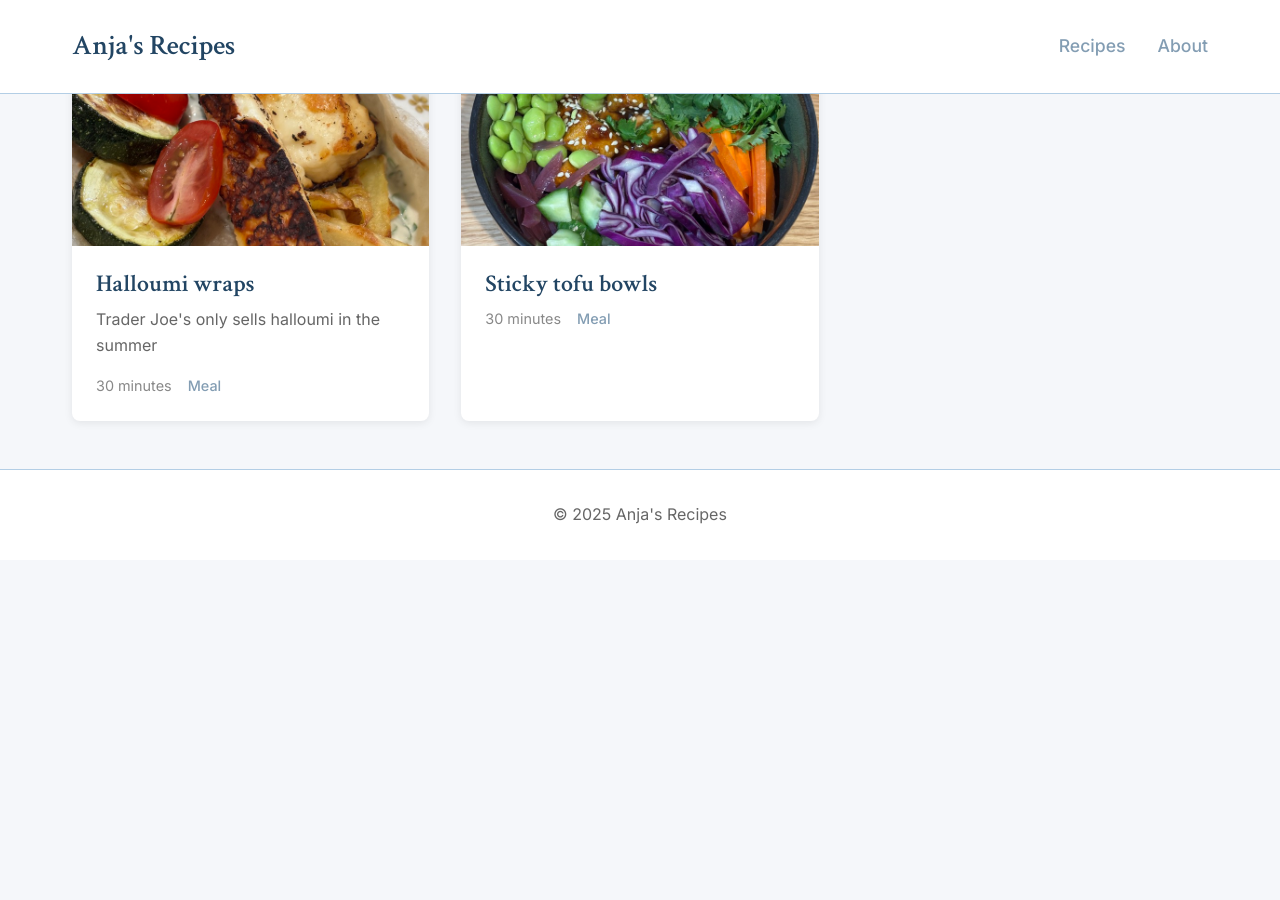
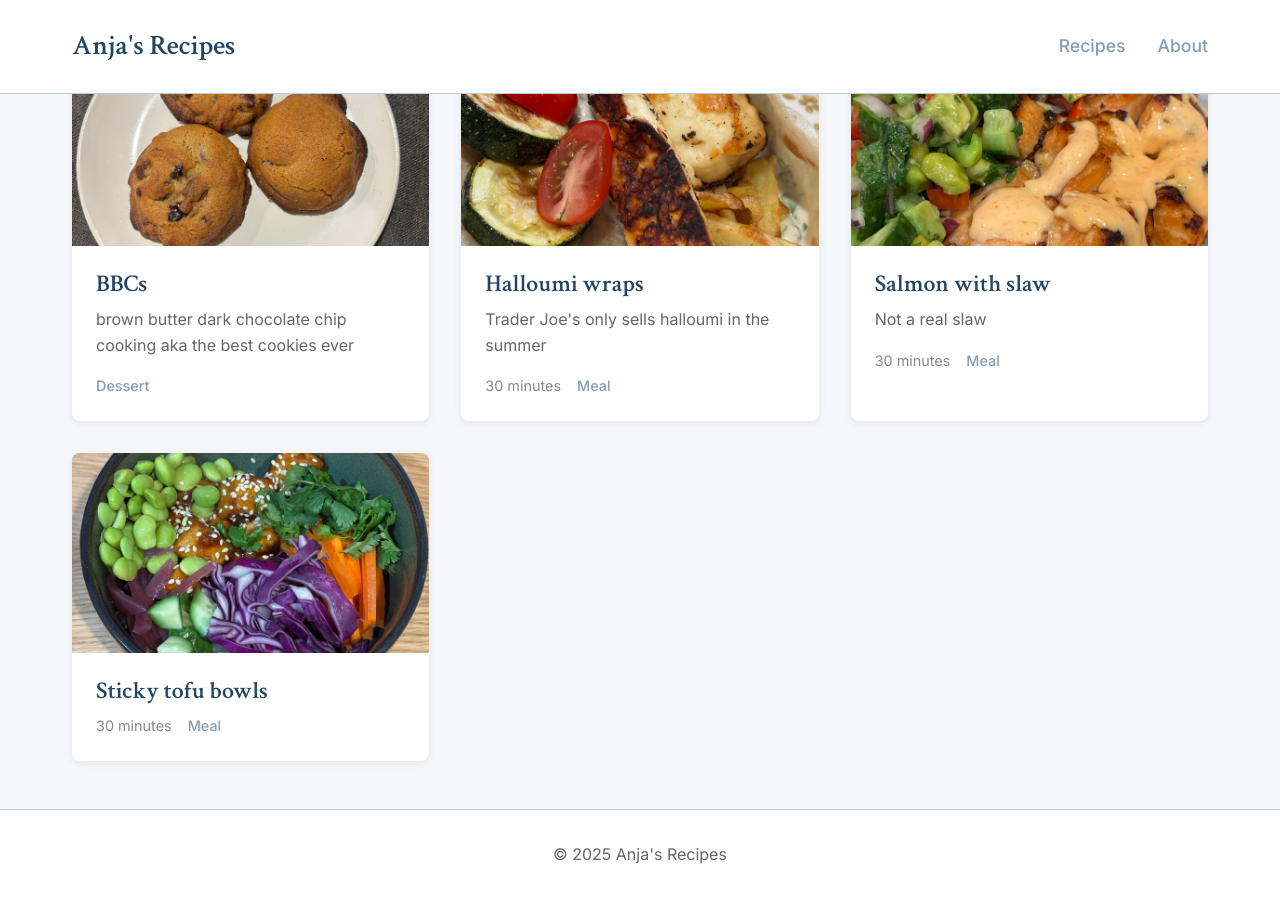
Before and after one commit to anjasandholm/anjasandholm.github.io, a Jekyll site: the page built from index.html, in a window 1280 px wide and 900 px high, scrolled down 510 px. Built offline with Jekyll 4.4.1, drawn with Linux system fonts in a browser that asks for light colours; before the commit the page ends 1070 px from its top, so only the background shows below that.

Commit message:
few new recipes

```diff
--- /dev/null
+++ b/_recipes/Dark-chocolate-brown-butter-cookies.md
@@ -0,0 +1,13 @@
+---
+title: BBCs
+description: brown butter dark chocolate chip cooking aka the best cookies ever
+category: Dessert
+prep_time:
+cook_time:
+servings:
+image: /assets/images/cookies-bbcs.jpeg
+ingredients: https://www.ambitiouskitchen.com/brown-butter-chocolate-chip-cookies/
+  -
+---
+![cookie-batter](/assets/images/bbcs.jpeg)
+![cookie-batter](/assets/images/bbc-batter.jpeg)
--- /dev/null
+++ b/_recipes/salmon-bowls.md
@@ -0,0 +1,16 @@
+---
+title: Salmon with slaw
+description: Not a real slaw
+category: Meal
+prep_time: 30 minutes
+cook_time: 30 minutes
+servings:
+image: /assets/images/salmon-bowl.jpeg
+ingredients:
+  - broiled salmon - soy sauce - sesame seed oil - garlic powder - onion powder - sriracha - brown sugar
+  - rice
+  - edamame - cucumber - cilantro - mango - avocado - red onion - bell pepper - garlic
+  - sriracha mayo
+---
+
+![bowl](/assets/images/salmon-bowl.jpeg)
```
Also changed, not shown: _old/Dark-chocolate-brown-butter-cookies.md (deleted, +0 -11 lines), _recipes/Halloumi-wraps.md (+1 -1 lines), _recipes/sticky-tofu.md (+1 -1 lines), assets/images/bbc-batter.jpeg (added), assets/images/bbcs.jpeg (added), assets/images/cookies-bbcs.jpeg (added), assets/images/salmon-bowl.jpeg (added).
